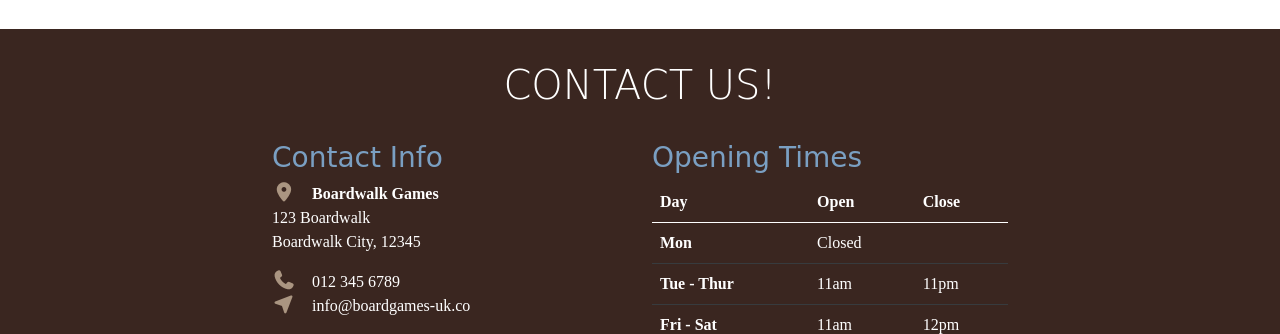
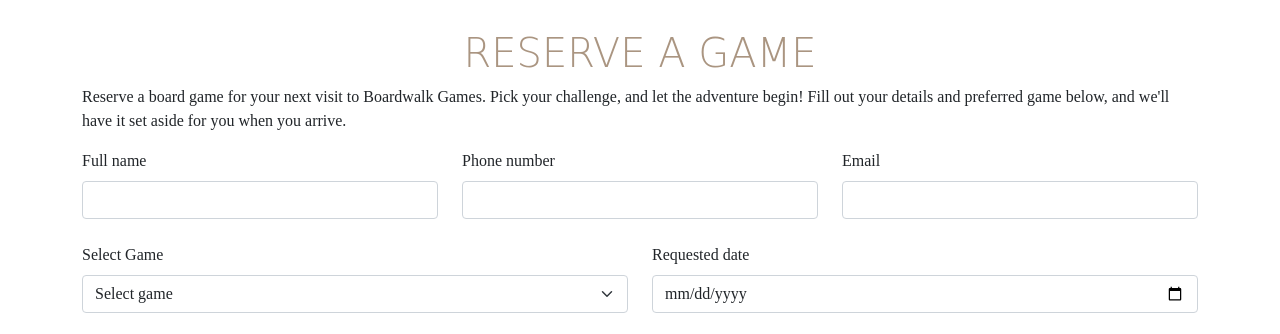
Before and after one commit to Sefa-Keles/Boardwalk, a plain HTML site: page game-library.html in a window 1280 px wide. Shown: the part 1596-1930 px from the top of the page. Drawn offline with nearby package versions, Linux system fonts and the light colour scheme; a web font is replaced by a local one.

Commit message:
Added reservation form

```diff
--- a/assets/css/style.css
+++ b/assets/css/style.css
@@ -142,7 +142,6 @@
     border: none;
 }
 
-
 /* Footer */
 
 /* Contact / Contact Info */
--- a/game-library.html
+++ b/game-library.html
@@ -256,6 +256,46 @@
                 </div>
             </div>
         </section>
+        <!-- Reservation Form -->
+        <section id="reservation-form" class="container section">
+            <div class="row">
+                <div class="col-12">
+                    <h1 class="display-6 text-center">Reserve a game</h1>
+                    <p>Reserve a board game for your next visit to Boardwalk Games. Pick your challenge, and let the adventure begin! Fill out your details and preferred game below, and we'll have it set aside for you when you arrive.</p>
+                </div>
+                <form action="success.html" method="GET">
+                    <div class="row">
+                        <div class="col-12 col-lg-4 mb-4">
+                            <label for="fullname" class="form-label">Full name</label>
+                            <input type="text" name="fullname" id="fullname" class="form-control" required>
+                        </div>
+                        <div class="col-12 col-lg-4 mb-4">
+                            <label for="phone" class="form-label">Phone number</label>
+                            <input type="number" name="phone" id="phone" class="form-control" required>
+                        </div>
+                        <div class="col-12 col-lg-4 mb-4">
+                            <label for="email" class="form-label">Email</label>
+                            <input type="email" name="email" id="email" class="form-control" required>
+                        </div>
+                        <div class="col-12 col-lg-6 mb-4">
+                            <label for="select-game" class="form-label">Select Game</label>
+                            <select name="select-game" id="select-game" class="form-select" required>
+                                <option selected>Select game</option>
+                                <option value="1">1</option>
+                                <option value="2">2</option>
+                            </select>
+                        </div>
+                        <div class="col-12 col-lg-6 mb-4">
+                            <label for="requested-date" class="form-label">Requested date</label>
+                            <input type="date" name="requested-date" id="requested-date" class="form-control" required>
+                        </div>
+                        <div class="col-12 text-end mb-4">
+                            <button type="submit" class="btn custom-button-outline">Submit</button>
+                        </div>
+                    </div>
+                </form>
+            </div>
+        </section>
     </main>
 
     <!-- Footer -->
```
